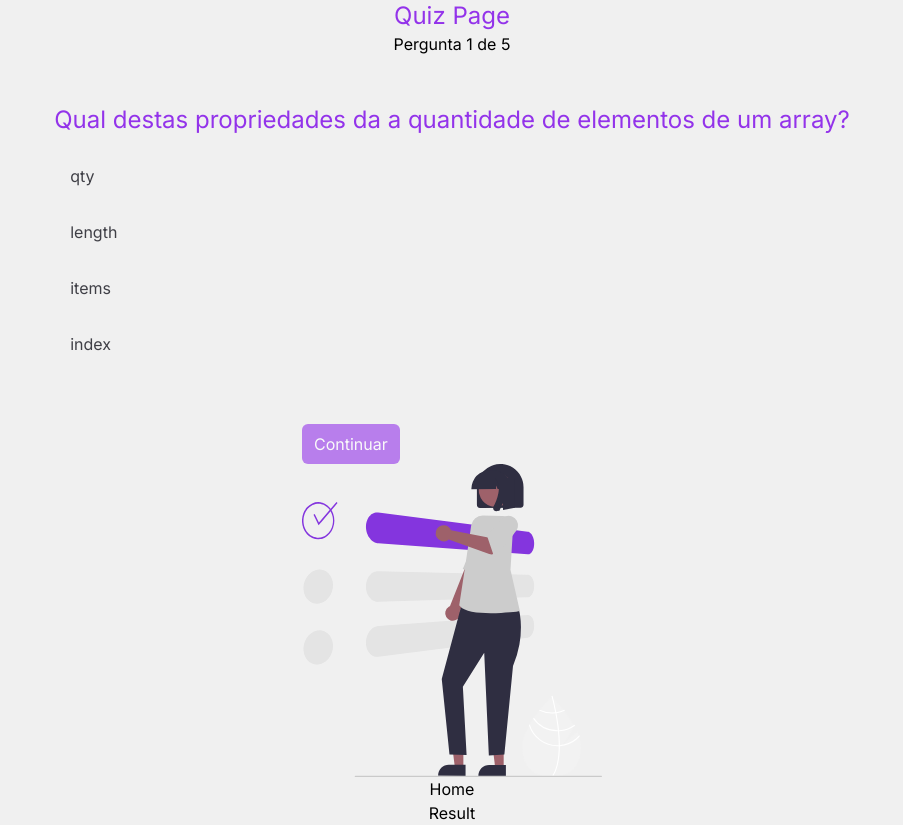
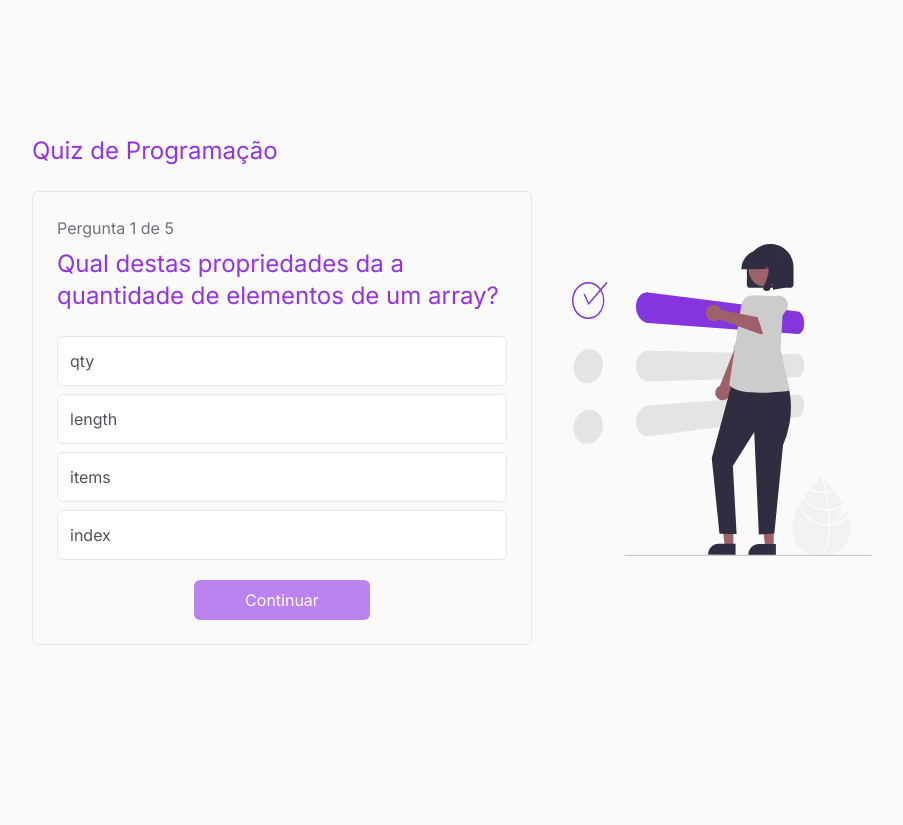
Before and after one commit to Jose-Caldas/Quiz-app, a Next.js app: page / in a window 1280 px wide. Both pictures are taken after a click on the button "Iniciar". Shown: the whole page, without its empty margins (188-1091 px from the left). After the commit the page ends 800 px from the top, so only its background shows below. Built offline with nearby package versions, Linux system fonts and the light colour scheme.

Commit message:
update layout Quiz component

```diff
--- a/src/app/globals.css
+++ b/src/app/globals.css
@@ -9,7 +9,7 @@
 }
 
 body {
-  background: #f0f0f0;
+  background: #fafafa;
 }
 
 button {
@@ -18,17 +18,17 @@ button {
 }
 
 .container {
-  @apply min-h-screen flex items-center justify-center flex-col px-5;
+  @apply min-h-screen flex items-center justify-center flex-col p-5;
 }
 
 .title {
-  @apply text-purple-600 text-2xl;
+  @apply text-purple-600 text-xl md:text-2xl mb-6;
 }
 
 .correct {
-  @apply bg-green-400 text-zinc-100 font-bold;
+  @apply bg-green-400 text-white font-bold;
 }
 
 .wrong {
-  @apply bg-purple-800/5 text-zinc-100;
+  @apply bg-purple-800/5 text-zinc-300;
 }
--- a/src/components/Option.tsx
+++ b/src/components/Option.tsx
@@ -14,7 +14,9 @@ function Option({ option, answer, selectOption }: OptionProps) {
   return (
     <div className="flex flex-col" onClick={selectOption}>
       <p
-        className={`text-zinc-700 mb-2 py-3 px-4  rounded-md cursor-pointer transition-colors ${
+        className={`text-zinc-600 mb-2 p-3 border bg-white text-base ${
+          !state.answerSelected && 'hover:bg-zinc-100'
+        }  rounded-md cursor-pointer transition-colors ${
           state.answerSelected && option === answer ? 'correct' : ''
         } ${state.answerSelected && option !== answer ? 'wrong' : ''}`}
       >
--- a/src/components/Quiz.tsx
+++ b/src/components/Quiz.tsx
@@ -33,15 +33,17 @@ export default function Quiz() {
   }
 
   return (
-    <div className="container">
-      <h1 className="title">Quiz Page</h1>
+    <div className="flex gap-10 md:flex-row flex-col md:max-w-5xl w-full p-6">
+      <div className="md:w-[500px]">
+        <h1 className="title">Quiz de Programação</h1>
+        <div className="border p-6 rounded-md mb-5">
           {state.currentQuestion < state.questions.length && (
-        <h2>
+            <h2 className="text-zinc-500 mb-2">
               Pergunta {state.currentQuestion + 1} de {state.questions.length}
             </h2>
           )}
-      <div className="mb-6 mt-6 p-6">
-        <h1 className="title mb-4">{question?.question}</h1>
+          <div className="">
+            <h1 className="title">{question?.question}</h1>
             {question?.options.map((option) => (
               <Option
                 key={option}
@@ -51,9 +53,9 @@ export default function Quiz() {
               />
             ))}
           </div>
-      <div>
+          <div className="flex items-center justify-center mt-3">
             <button
-          className={`text-white bg-purple-600 hover:bg-purple-500 py-2 px-3 rounded-md ${
+              className={`text-white w-full sm:w-44 bg-purple-600 hover:bg-purple-500 py-2 px-3 rounded-md ${
                 !state.answerSelected && 'opacity-60 cursor-not-allowed'
               }`}
               onClick={handleNextQuestion}
@@ -66,11 +68,12 @@ export default function Quiz() {
             >
               Continuar
             </button>
-
+          </div>
+        </div>
+      </div>
+      <div className="flex items-center justify-center">
         <Image src={Category} alt="Image to Playing" width={300} height={300} />
       </div>
-      <Link href={`/`}>Home</Link>
-      <Link href={`/result`}>Result</Link>
     </div>
   )
 }
--- a/src/data/questions.ts
+++ b/src/data/questions.ts
@@ -15,7 +15,7 @@ const data = [
     answer: 'const',
   },
   {
-    question: 'Qual dos tipos de dado a seguir não existe em JavaScript?',
+    question: 'Qual dos tipos de dados a seguir não existe em JavaScript?',
     options: ['string', 'number', 'boolean', 'float'],
     answer: 'float',
   },
```
Lines whose indentation alone changed are shown as unchanged.
